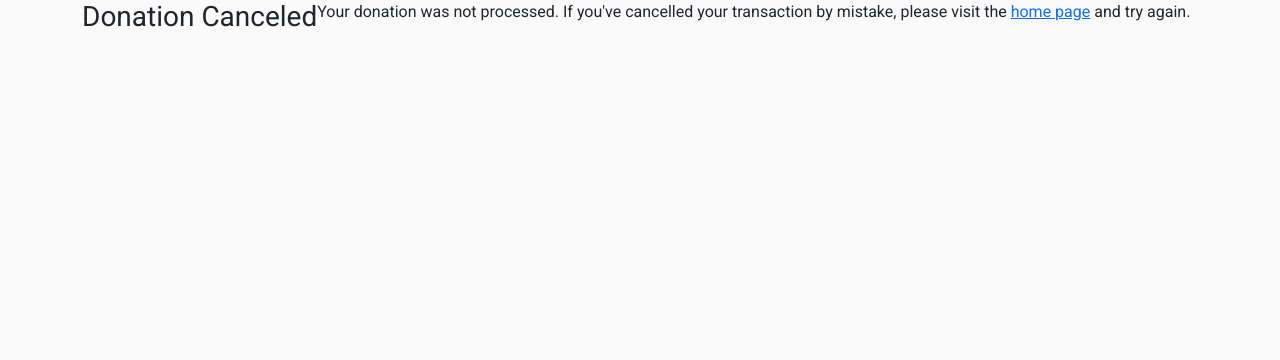
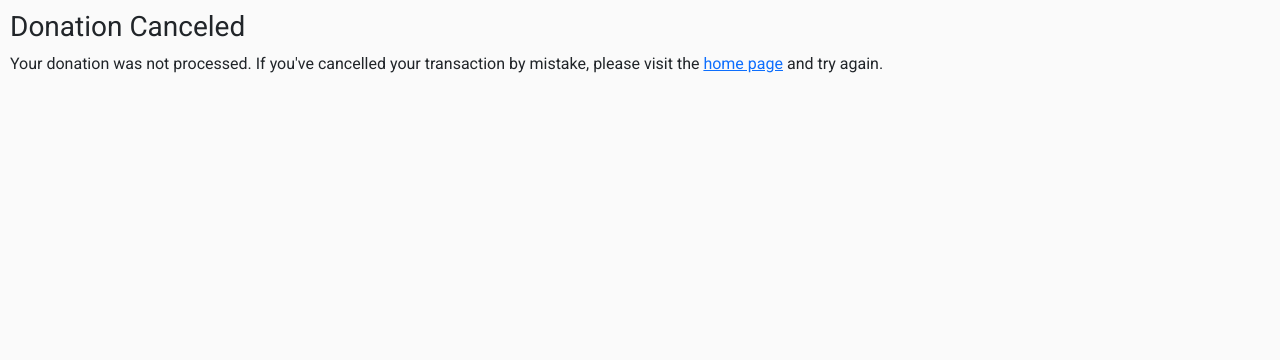
Before and after one commit to magaranin/Donation, a Django app: page /cancel in a window 1280 px wide. Shown: the part 60-420 px from the top of the page. Run offline with Django 3.2, Linux system fonts and the light colour scheme.

Commit message:
Fix page layout for success and cancel page

```diff
--- a/donation/static/donation/styles.css
+++ b/donation/static/donation/styles.css
@@ -316,7 +316,9 @@ body {
   .email_address,
   .location,
   .offer_count,
-  .request_count {
+  .request_count,
+  .container_success,
+  .container_cancel {
     padding: 10px;
   }
 
--- a/donation/templates/donation/cancel.html
+++ b/donation/templates/donation/cancel.html
@@ -5,11 +5,9 @@
 {% load static %}
 
 
-<div class="container">
-    <p>
+<div class="container_cancel">
         <h3>Donation Canceled</h3>
         <p>Your donation was not processed. If you've cancelled your transaction by mistake, please visit the <a href="/">home page</a> and try again.</p>
-    </p>
 </div>
 
 {% endblock %}
--- a/donation/templates/donation/success.html
+++ b/donation/templates/donation/success.html
@@ -5,11 +5,9 @@
 {% load static %}
 
 
-<div class="container">
-    <p>
+<div class="container_success">
         <h3>Donation Successful</h3>
         <p>We appreciate your support and help! Thank you for your donation!</p>
-    </p>
 </div>
 
 
```
